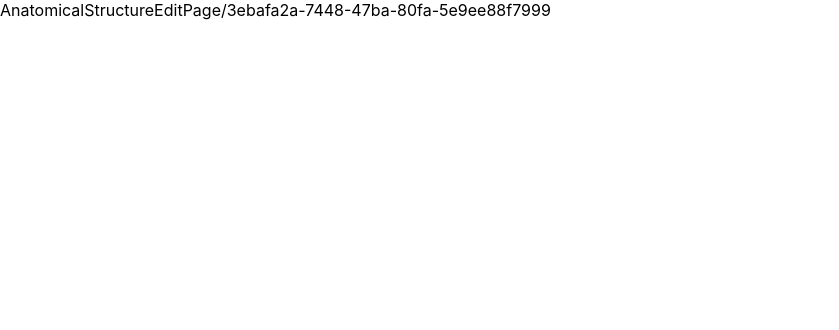
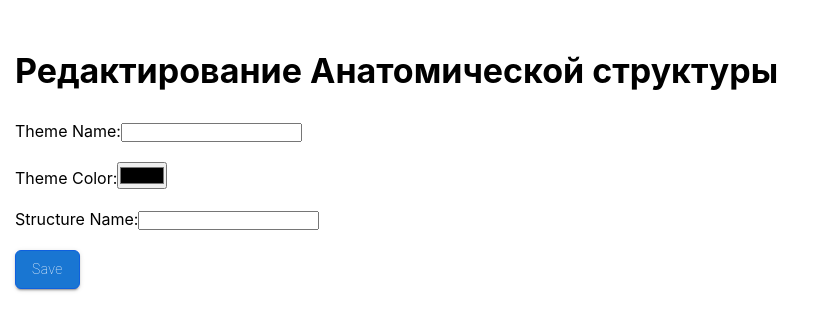
Before and after one commit to rerad-io/atlas-front, a React (Vite) app: page /atlas/admin/AnatomicalStructure/3ebafa2a-7448-47ba-80fa-5e9ee88f7999 in a window 1280 px wide. Shown: the top 330 px of the page, without its empty margins (0-839 px from the left). Built offline with nearby package versions, Linux system fonts and the light colour scheme; no server answers.

Commit message:
ATLAS-14 edit AnatomicalStructureEditPage

```diff
--- a/src/App.tsx
+++ b/src/App.tsx
@@ -6,7 +6,7 @@ import { Toaster } from "react-hot-toast";
 import AnatomicalStructureListPage from "./admin/pages/AnatomicalStructureListPage";
 import AnatomicalStructureSubjectListPage from "./admin/pages/AnatomicalStructureSubjectListPage";
 import AnatomicalStructureSubjectEditPage from "./admin/pages/AnatomicalStructureSubjectEditPage";
-import AnatomicalStructureEditPage from "./admin/pages/AnatomicalStructureEditPage/AnatomicalStructureEditPage";
+import AnatomicalStructureEditPage from "./admin/pages/AnatomicalStructureEditPage";
 
 export default function App() {
     const routes = [
--- a/src/admin/pages/AnatomicalStructureEditPage/AnatomicalStructureEditPage.tsx
+++ /dev/null
@@ -1,39 +0,0 @@
-import { useParams } from "react-router-dom";
-import s from "./styles.module.scss";
-import { useState } from "react";
-
-const AnatomicalStructureEditPage = () => {
-    const { id } = useParams<{ id: string }>();
-    const [createAnother, setCreateAnother] = useState(false);
-
-    // if (id) {
-    //     console.log("EDIT PAGE");
-    // } else {
-    //     console.log("CREATE PAGE");
-    // }
-
-    const onSubmitHandler = (e: React.FormEvent<HTMLFormElement>) => {
-        e.preventDefault();
-        const formData = new FormData(e.currentTarget);
-        const obj: Record<string, string> = {};
-
-        formData.forEach((value, key) => {
-            obj[key] = value as string;
-        });
-
-        console.log(obj);
-
-        // Если id не undefined, то диспатчим на функцию редактирования, если undefined, то диспатчим на создание нового item
-        if (id) {
-            // Редактирование существующего
-        } else {
-            // Создание нового
-        }
-
-        //при возрате учесть createAnother
-    };
-
-    return <div>{id ? `AnatomicalStructureEditPage/${id}` : "AnatomicalStructureEditPage/create"}</div>;
-};
-
-export default AnatomicalStructureEditPage;
--- /dev/null
+++ b/src/admin/pages/AnatomicalStructureEditPage/index.tsx
@@ -0,0 +1,86 @@
+import { useParams } from "react-router-dom";
+import s from "./styles.module.scss";
+import { useRef, useState } from "react";
+import Button from "../../../components/UI/Button";
+import toast, { Toaster } from "react-hot-toast";
+
+const AnatomicalStructureEditPage = () => {
+    const { id } = useParams<{ id: string }>();
+    const [createAnother, setCreateAnother] = useState(false);
+    const formRef = useRef<HTMLFormElement | null>(null);
+
+    const notify = (message: string) => toast(message, { duration: 2000 });
+
+    const onSubmitHandler = (e: React.FormEvent<HTMLFormElement>) => {
+        e.preventDefault();
+        const formData = new FormData(e.currentTarget);
+        const obj: Record<string, string> = {};
+
+        formData.forEach((value, key) => {
+            obj[key] = value as string;
+        });
+
+        console.log(obj);
+
+        // Если id не undefined, то диспатчим на функцию редактирования, если undefined, то диспатчим на создание нового item
+        if (id) {
+            // Редактирование существующего
+        } else {
+            // Создание нового
+        }
+
+        // при успешном сохранении вызвать сообщение
+        const isResponseOk: boolean = true;
+        if (isResponseOk) {
+            notify("структура создана усешно");
+        } else {
+            notify("ошибка сохранения");
+        }
+        if (formRef.current) {
+            formRef.current.reset();
+        }
+
+        //при возрате учесть createAnother
+    };
+
+    return (
+        <div className={s.page}>
+            <div className="container">
+                <div className={s.wrapper}>
+                    <Toaster />
+                    <h1 className="title">{id ? `Редактирование` : `Создание`} Анатомической структуры</h1>
+                    <form ref={formRef} onSubmit={onSubmitHandler} className={s.form}>
+                        <label>
+                            Theme Name:
+                            <input type="text" name="subject" />
+                        </label>
+                        <label>
+                            Theme Color:
+                            <input type="color" name="color" />
+                        </label>
+                        <label>
+                            Structure Name:
+                            <input type="text" name="structure" />
+                        </label>
+                        {typeof id === "undefined" ? (
+                            <label>
+                                Create Another:
+                                <input
+                                    type="checkbox"
+                                    name="createAnother"
+                                    defaultChecked={createAnother}
+                                    onChange={() => {
+                                        setCreateAnother(!createAnother);
+                                    }}
+                                />
+                            </label>
+                        ) : null}
+                        <Button>Save</Button>
+                    </form>
+                </div>
+            </div>
+        </div>
+    );
+};
+
+export default AnatomicalStructureEditPage;
--- a/src/admin/pages/AnatomicalStructureEditPage/styles.module.scss
+++ b/src/admin/pages/AnatomicalStructureEditPage/styles.module.scss
@@ -0,0 +1,14 @@
+.page {
+    padding: 50px 0;
+}
+
+.page h1 {
+    margin-bottom: 30px;
+}
+
+.form {
+    display: flex;
+    flex-direction: column;
+    gap: 20px;
+    justify-content: center;
+}
```
